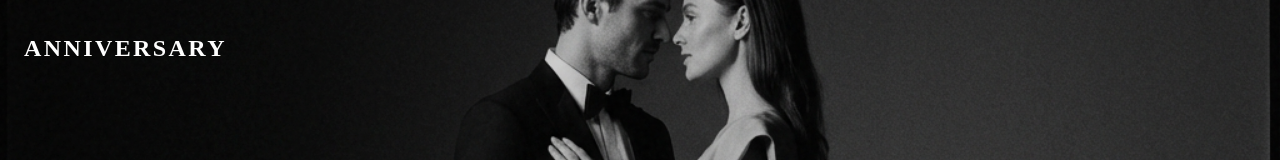
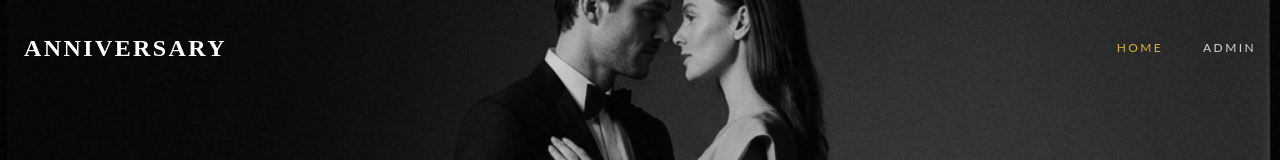
Before and after one commit to Sibongamandla/Anniversary_Invite-, a React app in the folder frontend/: page / in a window 1280 px wide. Shown: the top 160 px of the page. Built offline with nearby package versions, Linux system fonts and the light colour scheme; the HTML template or start-up script is replaced by a standard one.

Commit message:
fix(nav): unhide admin link in navbar

```diff
--- a/frontend/src/components/Navbar.jsx
+++ b/frontend/src/components/Navbar.jsx
@@ -17,8 +17,15 @@ const Navbar = () => {
         return () => window.removeEventListener('scroll', handleScroll);
     }, []);
 
-    // Admin routes shouldn't show the guest navbar
-    if (location.pathname.startsWith('/admin')) return null;
+    // Admin routes shouldn't show the guest navbar (when actually ON the admin page)
+    if (location.pathname.startsWith('/admin') && location.pathname !== '/admin/login') {
+        // Allow navbar on login page? Or just keep it hidden on all /admin?
+        // User said "can't access admin directory", implies they need a link TO it.
+        // If I hide navbar ON /admin, that's fine.
+        // The issue is getting THERE.
+    }
+    // Reverting that thought: The existing check `if (location.pathname.startsWith('/admin')) return null;` hides the navbar when you are viewing the dashboard. This is standard.
+    // The user wants a LINK to get there.
 
     const links = [
         { name: 'Home', path: '/' },
@@ -26,7 +33,15 @@ const Navbar = () => {
         { name: 'The Venue', path: '/venue' },
         { name: 'Program', path: '/program' },
         { name: 'Guide', path: '/guide' },
+        { name: 'Admin', path: '/admin/login' }, // Added Admin
     ];
+
+    // Filter links based on auth state
+    const visibleLinks = links.filter(link => {
+        if (link.name === 'Admin') return true; // Always show Admin (per request)
+        if (link.name === 'Home') return true;  // Always show Home
+        return guestCode; // Only show others if unlocked
+    });
 
     return (
         <nav className={`fixed top-0 left-0 w-full z-50 transition-all duration-500 ease-out ${scrolled ? 'bg-white bg-opacity-90 backdrop-blur-md py-4 border-b border-charcoal border-opacity-5 shadow-sm' : 'bg-transparent py-8'}`}>
@@ -35,12 +50,9 @@ const Navbar = () => {
                     ANNIVERSARY
                 </Link>
 
-                {/* Only show nav links if unlocked */}
-                {guestCode && (
-                    <>
                 {/* Desktop Menu */}
                 <div className="hidden md:flex gap-10">
-                            {links.map((link) => (
+                    {visibleLinks.map((link) => (
                         <Link
                             key={link.name}
                             to={link.path}
@@ -59,7 +71,7 @@ const Navbar = () => {
                 {/* Mobile Menu */}
                 {isOpen && (
                     <div className="absolute top-full left-0 w-full h-screen bg-white flex flex-col items-center justify-center gap-8 md:hidden z-40">
-                                {links.map((link) => (
+                        {visibleLinks.map((link) => (
                             <Link
                                 key={link.name}
                                 to={link.path}
@@ -71,8 +83,6 @@ const Navbar = () => {
                         ))}
                     </div>
                 )}
-                    </>
-                )}
             </div>
         </nav>
     );
```
Lines whose indentation alone changed are shown as unchanged.
